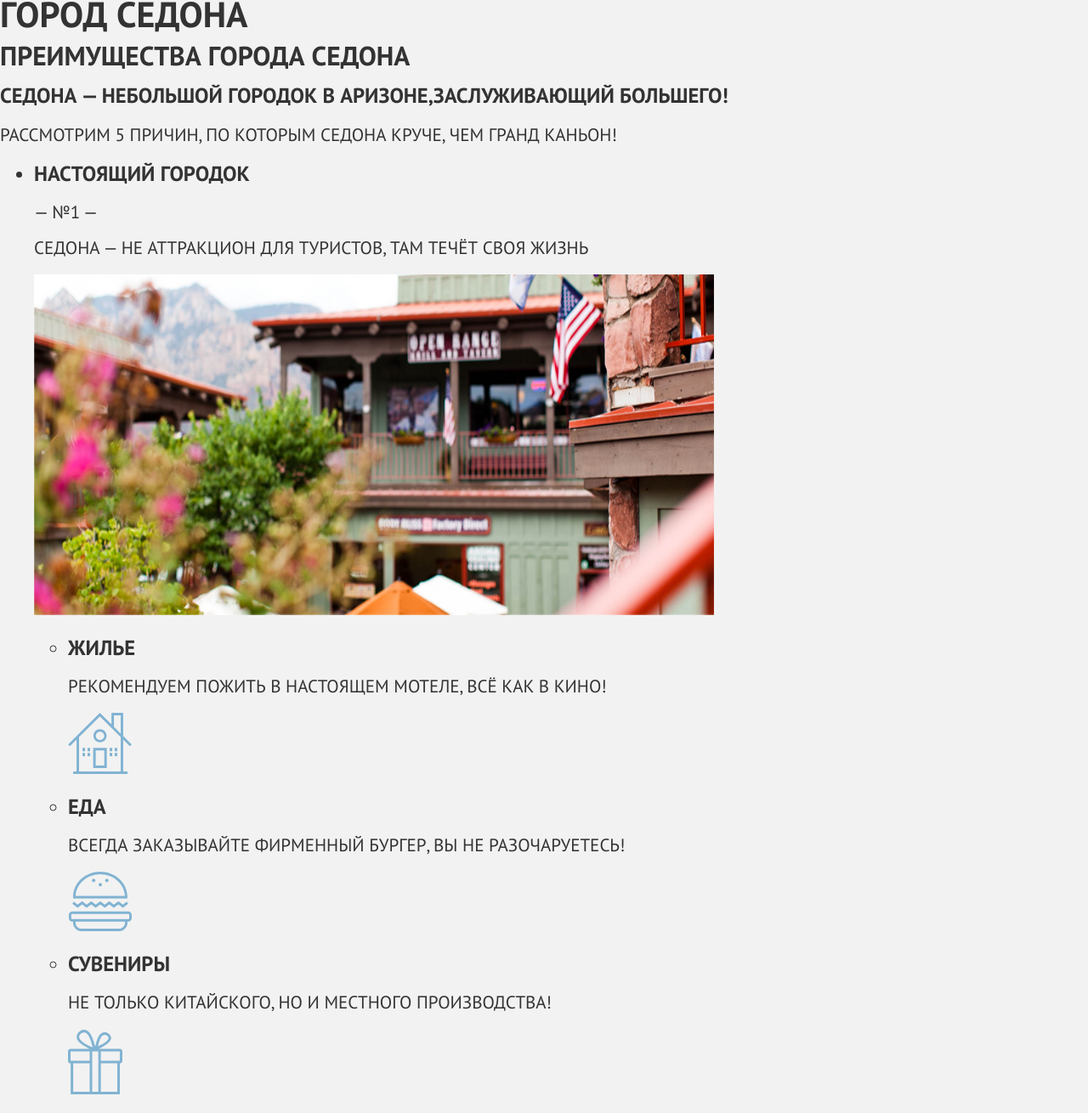
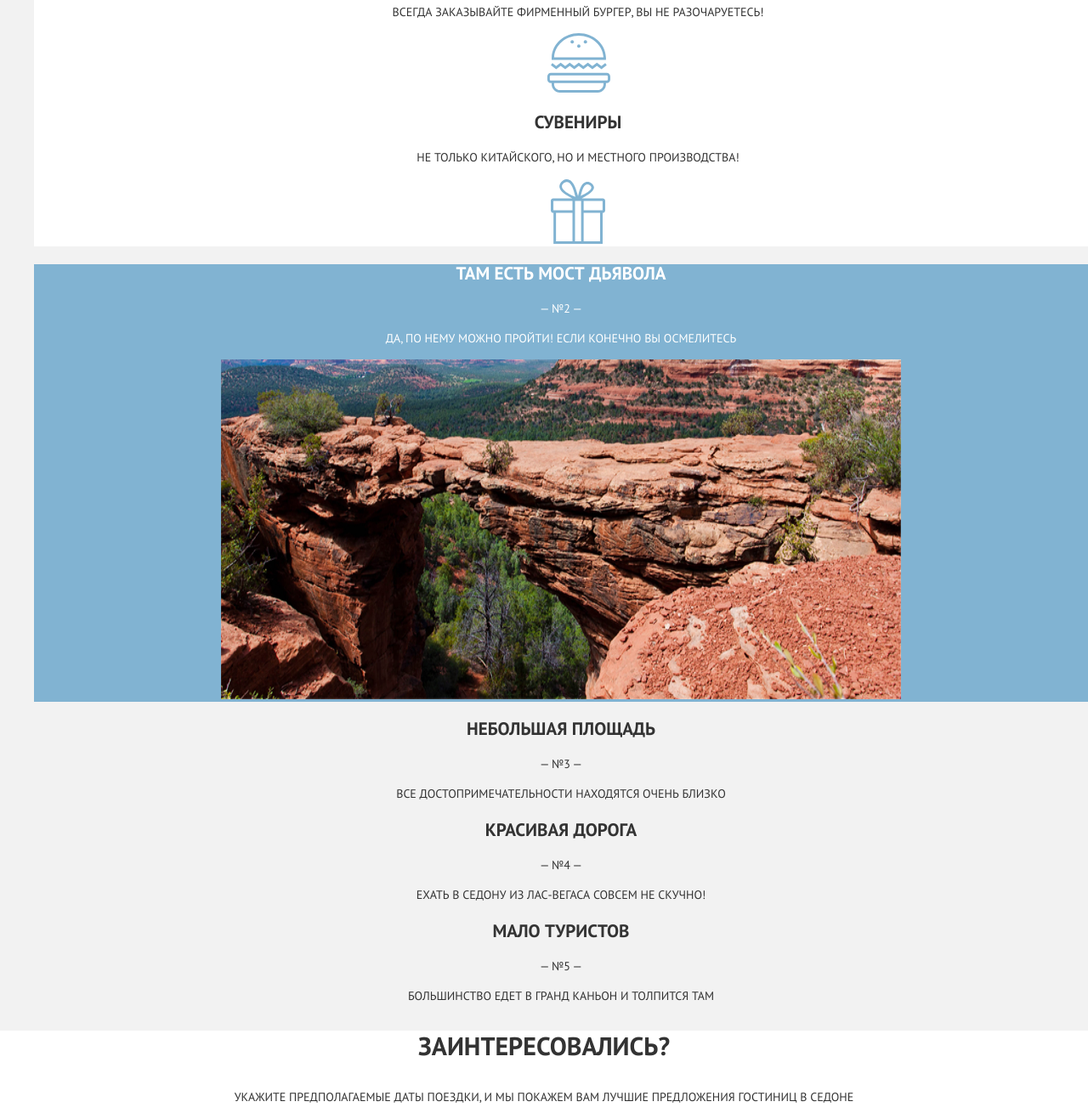
Before and after one commit to veronicamisko/mysedona, a plain HTML site: page index.html in a window 1280 px wide. Shown: the part 1487-2797 px from the top of the page at 85% size. Drawn offline with Linux system fonts and the light colour scheme.

Commit message:
Базовая стилизация главной (без формы и футера)

```diff
--- a/css/style.css
+++ b/css/style.css
@@ -15,3 +15,129 @@ body {
 a {
     text-decoration: none;
 }
+
+.visually-hidden {
+    position: absolute;
+    width: 1px;
+    height: 1px;
+    margin: -1px;
+    border: 0;
+    padding: 0;
+    white-space: nowrap;
+    clip-path: inset(100%);
+    clip: rect(0 0 0 0);
+    overflow: hidden;
+  }
+
+.main-header {
+    background-image: url("/img/bg.jpg");
+    background-position: top center;
+    background-repeat: no-repeat;
+    background-size: 100%;
+
+    display: block;
+    position: relative;
+}
+
+.site-navigation {
+    font-size: 14px;
+    line-height: 26px;
+    font-weight: 700;
+    color: #000000;
+
+    background-color: #ffffff;
+}
+
+.site-navigation,
+.futures-list {
+    list-style: none;
+}
+
+.site-navigation a {
+    color: #000000;
+}
+
+.site-navigation a:hover,
+.site-navigation a:focus {
+    color: #99cccc;
+}
+
+.site-navigation a:active {
+    color: rgba(0, 0, 0, 0.3);
+}
+
+.features div{
+    text-align: center;
+    background-color: #ffffff;
+}
+
+.features h3 {
+    font-size: 21px;
+    font-weight: 700;
+    line-height: 26px;
+}
+
+.features p {
+    font-size: 14px;
+    line-height: 26px;
+    color: #333333;
+}
+
+.features-list {
+    list-style: none;
+
+    text-align: center;
+}
+
+.features-list h3 {
+    font-size: 21px;
+    font-weight: 700;
+    line-height: 21px;
+}
+
+.features-list p {
+    font-size: 14px;
+    font-weight: 400;
+    line-height: 21px;
+}
+
+.feature-item-one,
+.feature-item-two {
+    color: #ffffff;
+    background-color: #81B3D2;
+}
+
+
+.feature-item-one p,
+.feature-item-two p {
+    color: #ffffff;
+}
+
+
+.city-places {
+    list-style: none;
+    color: #333333;
+    background-color: #ffffff;
+}
+
+.city-places p {
+    color: #333333;
+}
+
+.search {
+    background-color: #ffffff;
+    text-align: center;
+}
+
+.search h3 {
+    font-size: 30px;
+    font-weight: 700;
+    line-height: 36px;
+}
+
+.search p {
+    font-size: 14px;
+    font-weight: 400;
+    line-height: 24px;
+    color: #333333;
+}
--- a/index.html
+++ b/index.html
@@ -17,11 +17,11 @@
                     <li>
                         <a href="gallery.html">Фото и видео</a>
                     </li>
-                </ul>
+                    <li>
                         <a class="main-header-logo" href="#">
                            <img src="img/logo.svg" alt="Логотип "Седона" width="138" height="71">
                         </a>
-                <ul>
+                    </li>
                     <li>
                         <a href="map.html">Карта штата</a>
                     </li>
@@ -30,18 +30,19 @@
                     </li>
                 </ul>
             </nav>
-            <img src="img/background-photo.jpg" width="1200" height="807">
             <img src="img/welcome.png" width="457px" height="350px" alt="Добро пожаловать в величественную Седону.">
             <img src="img/polygon.png" width="1200" height="57">
         </header>
         <main class="container">
             <h1 class="visually-hidden">Город Седона</h1>
             <section class="features">
+                <div>
                     <h2 class="visually-hidden">Преимущества города Седона</h2>
                     <h3>Седона — небольшой городок в Аризоне,заслуживающий большего!</h3>
                     <p>Рассмотрим 5 причин, по которым Седона круче, чем гранд каньон!</p>
-                <ul class="futures-list">
-                    <li class="future-item">
+                </div>
+                <ul class="features-list">
+                    <li class="feature-item feature-item-one">
                         <h3>Настоящий городок</h3>
                         <p>— №1 —</p>
                         <p>Седона — не аттракцион для туристов, там течёт своя жизнь</p>
@@ -65,23 +66,23 @@
                             </li>
                         </ul>
                     </li>
-                    <li class="future-item">
+                    <li class="feature-item feature-item-two">
                         <h3>Там есть мост дьявола</h3>
                         <p>— №2 —</p>
                         <p>Да, по нему можно пройти! Если конечно вы осмелитесь</p>
                         <img src="img/devil-bridge.jpg" width="800" height="400">
                     </li>
-                    <li class="future-item">
+                    <li class="feature-item feature-item-three">
                         <h3>Небольшая площадь</h3>
                         <p>— №3 —</p>
                         <p>Все достопримечательности находятся очень близко</p>
                     </li>
-                    <li class="future-item">
+                    <li class="feature-item feature-item-four">
                         <h3>Красивая дорога</h3>
                         <p>— №4 —</p>
                         <p>Ехать в Седону из Лас-Вегаса совсем не скучно!</p>
                     </li>
-                    <li class="future-item">
+                    <li class="feature-item feature-item-five">
                         <h3>Мало туристов</h3>
                         <p>— №5 —</p>
                         <p>Большинство едет в гранд каньон и толпится там</p>
```
Also changed, not shown: hotels.html (+8 -5 lines), img/background-photo.jpg (deleted), img/bg.jpg (added). Lines whose indentation alone changed are shown as unchanged.
